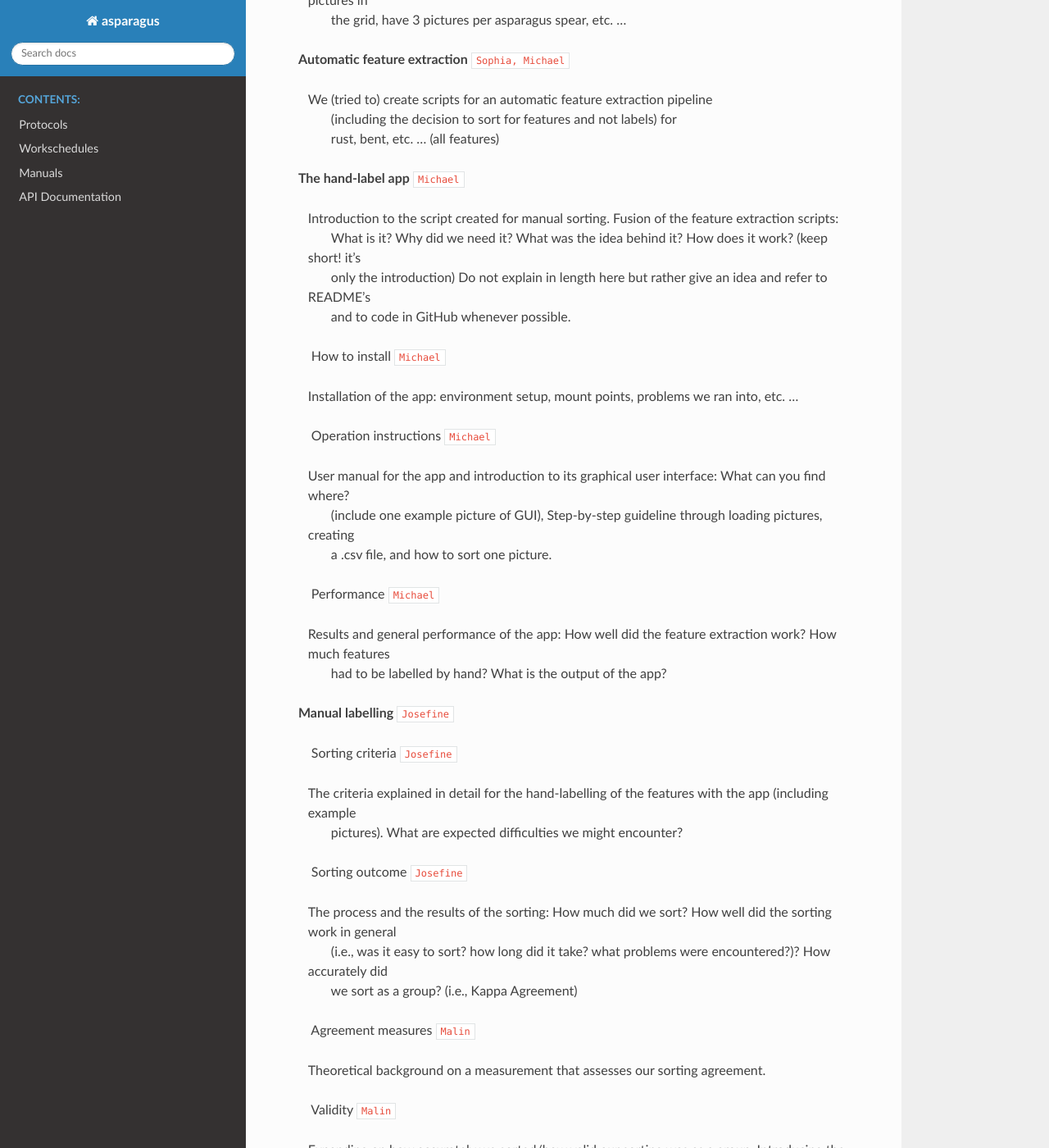
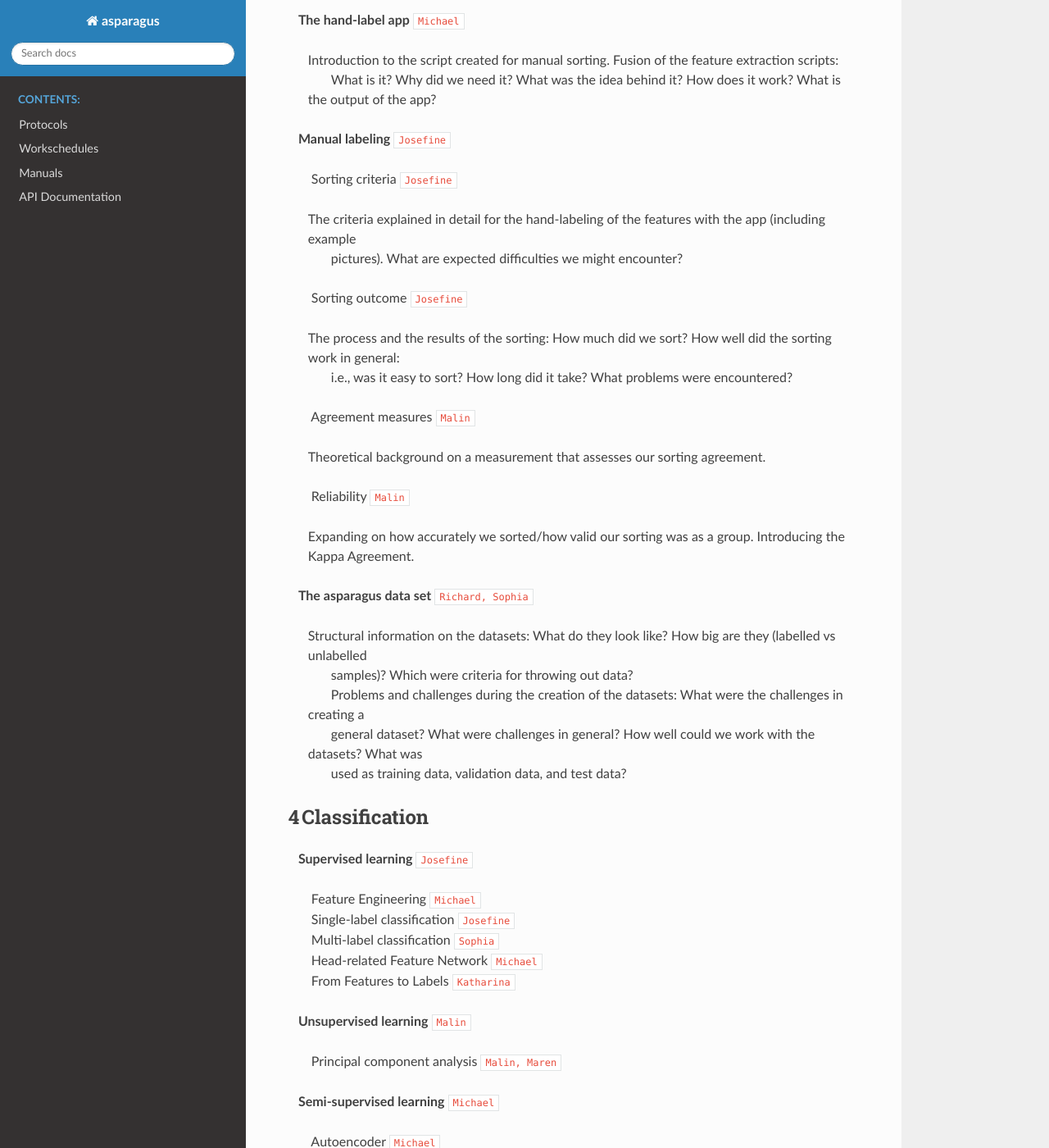
Before and after one commit to CogSciUOS/asparagus, a Sphinx documentation site: the page built from documentation/report/report_overview.md, in a window 1280 px wide and 1400 px high, scrolled down 2319 px. Shown: the whole window at 82% size. Built offline with Sphinx 7.4.7 and the Read the Docs theme 2.0.0, drawn with Linux system fonts in a browser that asks for light colours; pages that are not in the unit, such as notebooks, are missing from menus; the version number could not be read and is left out; some of the changed text lies outside the part shown.

Commit message:
Update report_overview.md

```diff
--- a/documentation/report/report_overview.md
+++ b/documentation/report/report_overview.md
@@ -1,10 +1,10 @@
 # Report overview
 
-This is the overview for the Report. The actual report is in the main.tex file in the same folder and constructed from the other .tex files in the Chapters folder. To see the most recent changes in the report, please pull in the origin/Report branch and create a pdf file from the main.tex file.
+This is the overview for the report. The actual report is in the main.tex file in the same folder and constructed from the other .tex files in the Chapters folder. To see the most recent changes in the report, please create a pdf file from the main.tex file or have a look at asparagus-report.pdf.
 
 Task distribution is marked `like this`.
 
-## 1&ensp;Introduction `Josefine`
+## 1&ensp;Introduction
 &ensp; **The project**  `Josefine`
 
 >    Rough summary of the idea of the project.
@@ -24,14 +24,7 @@
 >    What problems and challenges will be met - including the difference of challenge for humans vs. machines.
 >    Including the decision tree for the labels as sorted with Silvan’s machine.
 
-&ensp; **Expected outcome vs. actual outcome of the project**  `Malin`
-
->    What did we hope to achieve with the project and, in contrast to that, what was the actual outcome?
->    What challenges did we expect and what results did we aim for?
->    Which challenges did we not expect and what did we do to overcome them?
->    Did we actually solve them?
-
-## 2&ensp;Data acquisition and organization  `Josefine`
+## 2&ensp;Data acquisition and organization
 &ensp; **Timetable (roadmap) of the project**  `Josefine`
 
 >    A (visual) overview of the project's course during the year.
@@ -68,7 +61,7 @@
 >    Re-reading on potential ANN structures that we could use for sorting.
 >    Could we rely on a certain paper/process? Did it work?
 
-## 3&ensp;The dataset `Josefine`
+## 3&ensp;Preprocessing and data set creation
 &ensp; **Preprocessing steps**  `Sophia`
 
 >    First approach to create a dataset (layout) and data augmentation to generate more samples.
@@ -85,93 +78,62 @@
 &ensp; **The hand-label app**  `Michael`
 
 >    Introduction to the script created for manual sorting. Fusion of the feature extraction scripts:
->    What is it? Why did we need it? What was the idea behind it? How does it work? (keep short! it's
->    only the introduction) Do not explain in length here but rather give an idea and refer to README's
->    and to code in GitHub whenever possible.
+>    What is it? Why did we need it? What was the idea behind it? How does it work? What is the output of the app?
 
-&ensp;&ensp;&ensp; How to install `Michael`
-
->    Installation of the app: environment setup, mount points, problems we ran into, etc. ...
-
-&ensp;&ensp;&ensp; Operation instructions `Michael`
-
->    User manual for the app and introduction to its graphical user interface: What can you find where?
->    (include one example picture of GUI), Step-by-step guideline through loading pictures, creating
->    a .csv file, and how to sort one picture.
-
-&ensp;&ensp;&ensp; Performance  `Michael`
-
->    Results and general performance of the app: How well did the feature extraction work? How much features
->    had to be labelled by hand? What is the output of the app?
-
-&ensp; **Manual labelling**  `Josefine`
+&ensp; **Manual labeling**  `Josefine`
 
 &ensp;&ensp;&ensp; Sorting criteria  `Josefine`
 
->    The criteria explained in detail for the hand-labelling of the features with the app (including example
+>    The criteria explained in detail for the hand-labeling of the features with the app (including example
 >    pictures). What are expected difficulties we might encounter?
 
 &ensp;&ensp;&ensp; Sorting outcome  `Josefine`
 
->    The process and the results of the sorting: How much did we sort? How well did the sorting work in general
->    (i.e., was it easy to sort? how long did it take? what problems were encountered?)? How accurately did
->    we sort as a group? (i.e., Kappa Agreement)
+>    The process and the results of the sorting: How much did we sort? How well did the sorting work in general:
+>    i.e., was it easy to sort? How long did it take? What problems were encountered?
 
 &ensp;&ensp;&ensp; Agreement measures  `Malin`
 
 >    Theoretical background on a measurement that assesses our sorting agreement.
 
-&ensp;&ensp;&ensp; Validity  `Malin`
+&ensp;&ensp;&ensp; Reliability  `Malin`
 
 >    Expanding on how accurately we sorted/how valid our sorting was as a group. Introducing the Kappa Agreement.
 
-&ensp; **The asparagus dataset**  `Richard?`
-
-&ensp;&ensp;&ensp; Different datasets  `Sophia, Richard`
+&ensp; **The asparagus data set**  `Richard, Sophia`
 
 >    Structural information on the datasets: What do they look like? How big are they (labelled vs unlabelled
->    samples)? Which were criteria for throwing out data? (maybe have an overview picture with all relevant
->    information on one glance
-
-&ensp;&ensp;&ensp; Challenges   `Richard, Sophia`
-
+>    samples)? Which were criteria for throwing out data?
 >    Problems and challenges during the creation of the datasets: What were the challenges in creating a
 >    general dataset? What were challenges in general? How well could we work with the datasets? What was
 >    used as training data, validation data, and test data?
 
-## 4&ensp;Classification `Malin`
+## 4&ensp;Classification
 &ensp; **Supervised learning**  `Josefine`
 
+&ensp;&ensp;&ensp; Feature Engineering  `Michael`
 &ensp;&ensp;&ensp; Single-label classification  `Josefine`
 &ensp;&ensp;&ensp; Multi-label classification  `Sophia`
-
-&ensp; **Semi-supervised learning**   `Michael, Richard`
-
-&ensp;&ensp;&ensp; Autoencoder  `Michael`
+&ensp;&ensp;&ensp; Head-related Feature Network  `Michael`
+&ensp;&ensp;&ensp; From Features to Labels  `Katharina`
 
 &ensp; **Unsupervised learning**  `Malin`
 
 &ensp;&ensp;&ensp; Principal component analysis  `Malin, Maren`
 
-&ensp; **From feature to label**  `Josefine`
+&ensp; **Semi-supervised learning**   `Michael`
 
-## 5&ensp;Discussion
-&ensp; **Comparison of classification approaches**
+&ensp;&ensp;&ensp; Autoencoder  `Michael`
 
-&ensp;&ensp;&ensp; Comparing architectures
-&ensp;&ensp;&ensp; Comparing results
+## 5&ensp;Summary  `Maren`
 
+## 5&ensp;Discussion  `Malin`
+&ensp; **Classification results**  `Malin, Michael`
 
-&ensp; **Final result of the project**
+&ensp; **Methodology**  `Malin`
 
-&ensp;&ensp;&ensp; Scientific results
-&ensp;&ensp;&ensp; Organization
+&ensp; **Organization**  `Josefine, Richard`
 
-## 6&ensp;Conclusion
+## 6&ensp;Conclusion  `Richard`
 
-&ensp; **Summary**
-
-&ensp; **Next steps**   `Richard`
-
-&ensp;&ensp;&ensp; Outlook of the project
-&ensp;&ensp;&ensp; Contribution to scientific landscape
+>    Outlook of the project. Contribution to scientific landscape?
```
